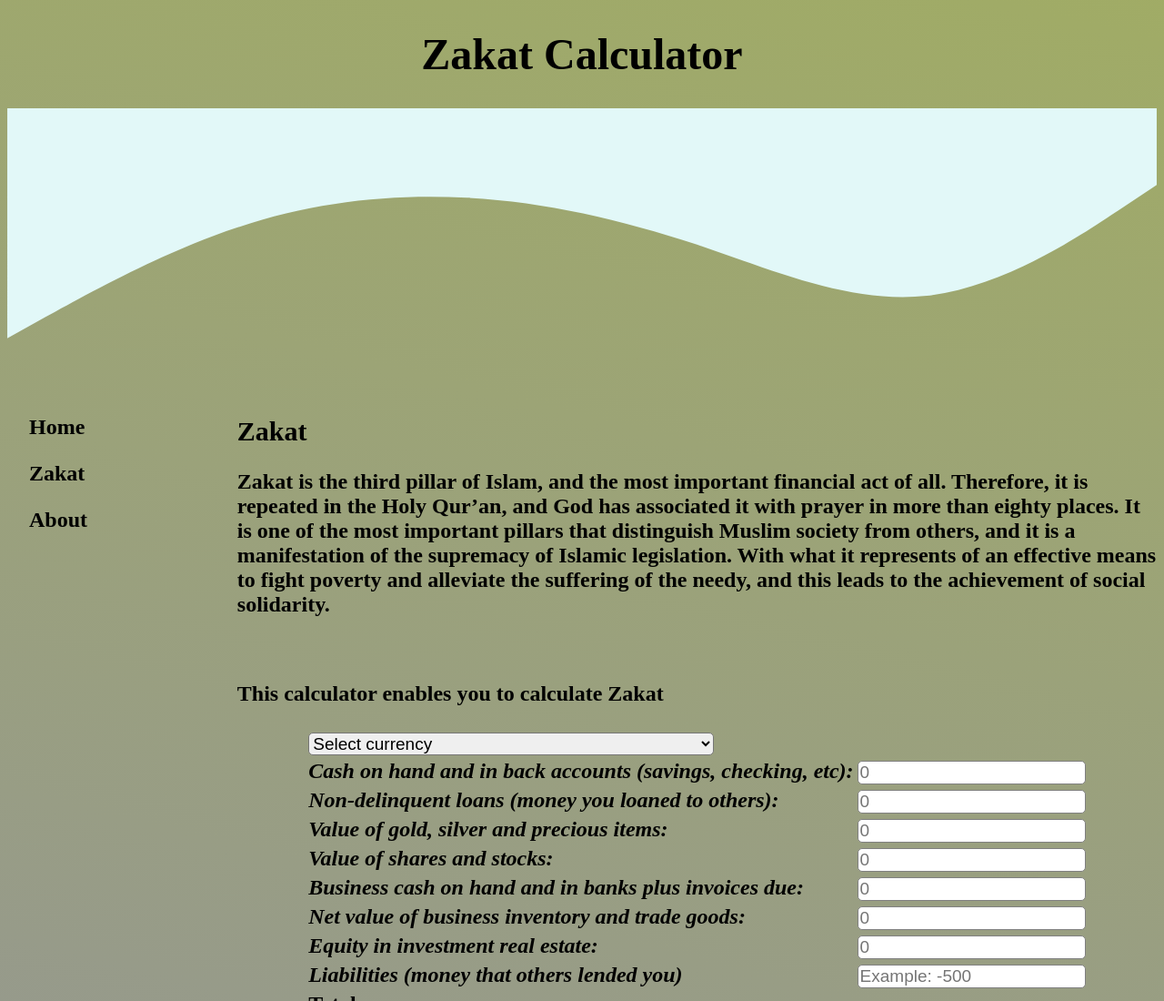
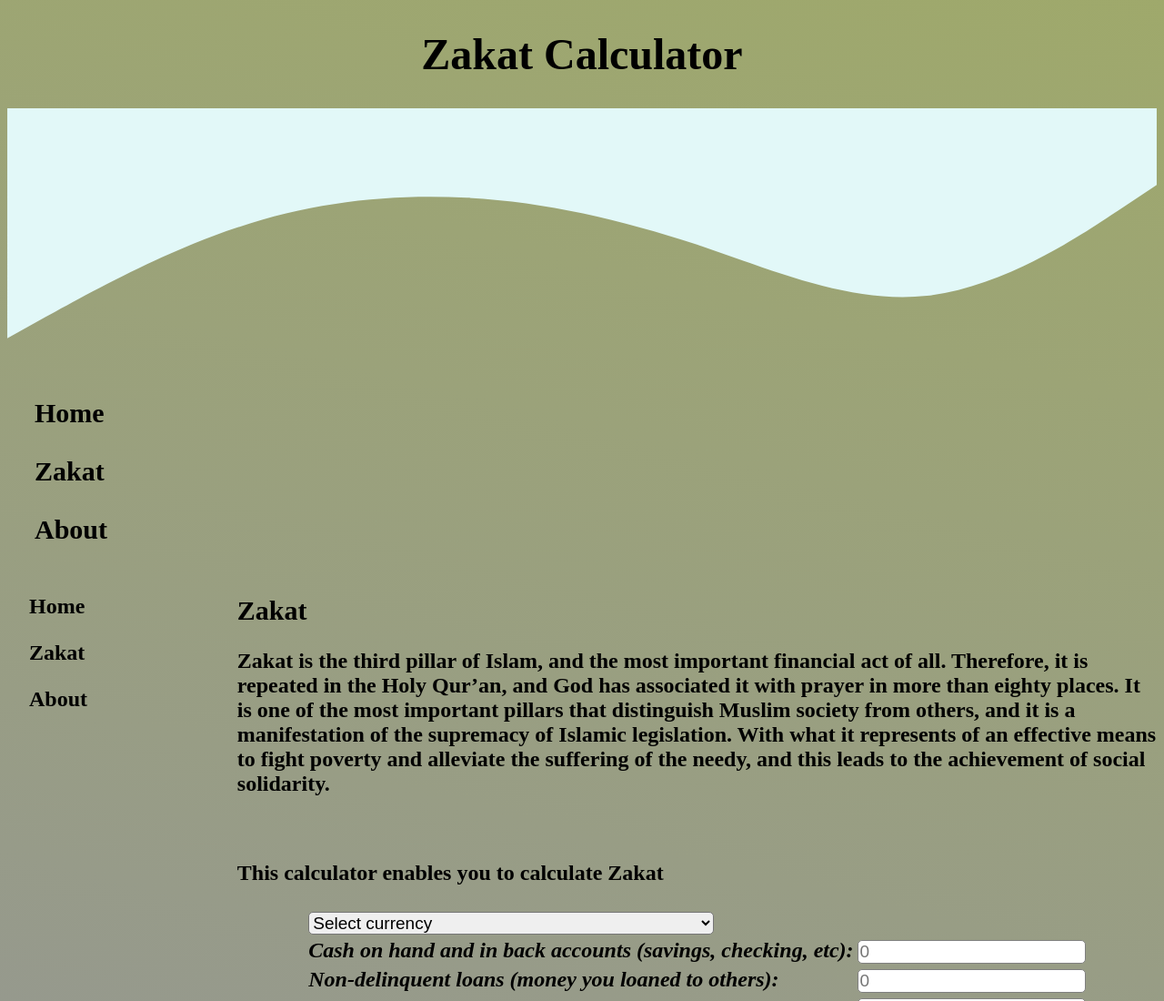
Before and after one commit to D7Pr/Zakat-Calculator, a plain HTML site: page index.html in a window 1280 px wide. Shown: the top 1100 px of the page at 91% size. Drawn offline with Linux system fonts and the light colour scheme.

Commit message:
Update index.html

```diff
--- a/index.html
+++ b/index.html
@@ -12,7 +12,14 @@
   <div class="container">
     <header>
       <h1>Zakat Calculator</h1>
-      <h2><svg xmlns="http://www.w3.org/2000/svg" viewBox="0 0 1440 320"><path fill="rgb(226, 248, 248)" fill-opacity="1" d="M0,288L48,261.3C96,235,192,181,288,149.3C384,117,480,107,576,112C672,117,768,139,864,170.7C960,203,1056,245,1152,234.7C1248,224,1344,160,1392,128L1440,96L1440,0L1392,0C1344,0,1248,0,1152,0C1056,0,960,0,864,0C768,0,672,0,576,0C480,0,384,0,288,0C192,0,96,0,48,0L0,0Z"></path></svg></h2>
+      <h2 class="headsvg"><svg xmlns="http://www.w3.org/2000/svg" viewBox="0 0 1440 320"><path fill="rgb(226, 248, 248)" fill-opacity="1" d="M0,288L48,261.3C96,235,192,181,288,149.3C384,117,480,107,576,112C672,117,768,139,864,170.7C960,203,1056,245,1152,234.7C1248,224,1344,160,1392,128L1440,96L1440,0L1392,0C1344,0,1248,0,1152,0C1056,0,960,0,864,0C768,0,672,0,576,0C480,0,384,0,288,0C192,0,96,0,48,0L0,0Z"></path></svg></h2>
+      <h2 class="navi">
+        <nav class="sitenavhead">
+        <p><a href="ZakatCalculator.html">Home</a></p>
+        <p ><a href="zakat.html">Zakat</a></p>
+        <p ><a href="about.html">About</a></p>
+      </nav>
+    </h2>
     </header>
    <article>
     <h2 class="fade-in">Zakat</h2>
@@ -284,11 +291,13 @@
     </table>
    </article>
    <aside>
-    <p><a href="index.html">Home</a></p>
-    <p ><a href="zakat.html">Zakat</a></p>
-    <p ><a href="about.html">About</a></p>
+    <nav class="sitenavigation">
+      <p><a href="ZakatCalculator.html">Home</a></p>
+      <p ><a href="zakat.html">Zakat</a></p>
+      <p ><a href="about.html">About</a></p>
+    </nav>
   </aside>
-   <footer><p><svg xmlns="http://www.w3.org/2000/svg" viewBox="0 0 1440 320"><path fill="rgb(226, 248, 248)" fill-opacity="1" d="M0,288L48,261.3C96,235,192,181,288,149.3C384,117,480,107,576,112C672,117,768,139,864,170.7C960,203,1056,245,1152,234.7C1248,224,1344,160,1392,128L1440,96L1440,320L1392,320C1344,320,1248,320,1152,320C1056,320,960,320,864,320C768,320,672,320,576,320C480,320,384,320,288,320C192,320,96,320,48,320L0,320Z"></path></svg></p></footer>
+   <footer><p class="headsvg"><svg xmlns="http://www.w3.org/2000/svg" viewBox="0 0 1440 320"><path fill="rgb(226, 248, 248)" fill-opacity="1" d="M0,288L48,261.3C96,235,192,181,288,149.3C384,117,480,107,576,112C672,117,768,139,864,170.7C960,203,1056,245,1152,234.7C1248,224,1344,160,1392,128L1440,96L1440,320L1392,320C1344,320,1248,320,1152,320C1056,320,960,320,864,320C768,320,672,320,576,320C480,320,384,320,288,320C192,320,96,320,48,320L0,320Z"></path></svg></p></footer>
    <script type="text/javascript" src="ZakatCalculator.js"></script>
   </div>
  </body>
```
